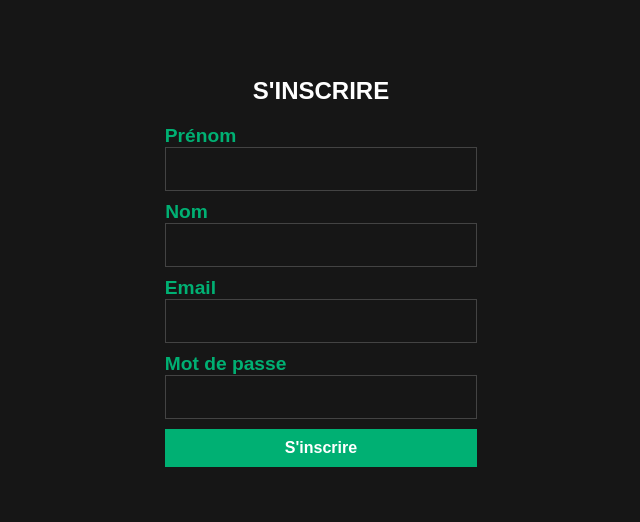
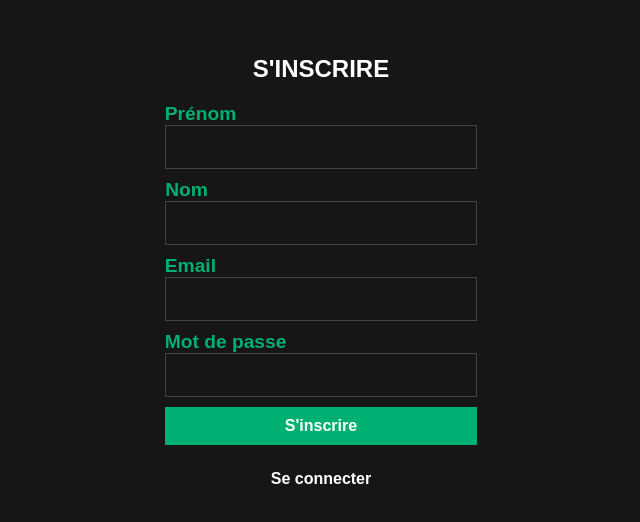
Before and after one commit to Tilio44/MMA, a React (Create React App) app in the folder client/: page /register in a window 1280 px wide. Shown: the part 138-660 px from the top of the page, without its empty margins (319-959 px from the left). Built offline with nearby package versions, Linux system fonts and the light colour scheme.

Commit message:
btn route login + register

```diff
--- /dev/null
+++ b/client/src/home.css
@@ -0,0 +1,3 @@
+h1 {
+    color: red;
+}
--- a/client/src/home.jsx
+++ b/client/src/home.jsx
@@ -1,4 +1,5 @@
 import React from 'react';
+import "./home.css";
 
 function HomePage() {
   return (
--- a/client/src/login.css
+++ b/client/src/login.css
@@ -47,6 +47,7 @@ body {
     width: 100%;
     background-color: #00b073;
     font-weight: bold;
+    margin-bottom: 15px;
   }
 
   label {
@@ -59,3 +60,14 @@ body {
     flex-direction: column;
     align-items: center;
   }
+
+  #reg-btn {
+    color: white;
+    text-decoration: none;
+    font-weight: bold;
+  }
+
+  #reg-btn:hover {
+    color: #00b073;
+    text-decoration: underline;
+  }
--- a/client/src/login.jsx
+++ b/client/src/login.jsx
@@ -53,6 +53,7 @@ function LoginPage() {
           />
         </label>
         <input type="submit" value="Se connecter" />
+        <a id="reg-btn" href="/register">S'inscrire</a>
       </form>
     </div>
   );
--- a/client/src/register.css
+++ b/client/src/register.css
@@ -49,6 +49,7 @@ body {
     width: 100%;
     background-color: #00b073;
     font-weight: bold;
+    margin-bottom: 15px;
   }
 
   label {
@@ -70,3 +71,14 @@ body {
     border: 1px solid #434343;
     width: 93%;
   }
+
+  #log-btn {
+    color: white;
+    text-decoration: none;
+    font-weight: bold;
+  }
+
+  #log-btn:hover {
+    color: #00b073;
+    text-decoration: underline;
+  }
--- a/client/src/register.jsx
+++ b/client/src/register.jsx
@@ -80,6 +80,7 @@ function Register() {
           />
         </label>
         <input type="submit" value="S'inscrire" />
+        <a id="log-btn" href="/login">Se connecter</a>
       </form>
     </div>
   );
```
